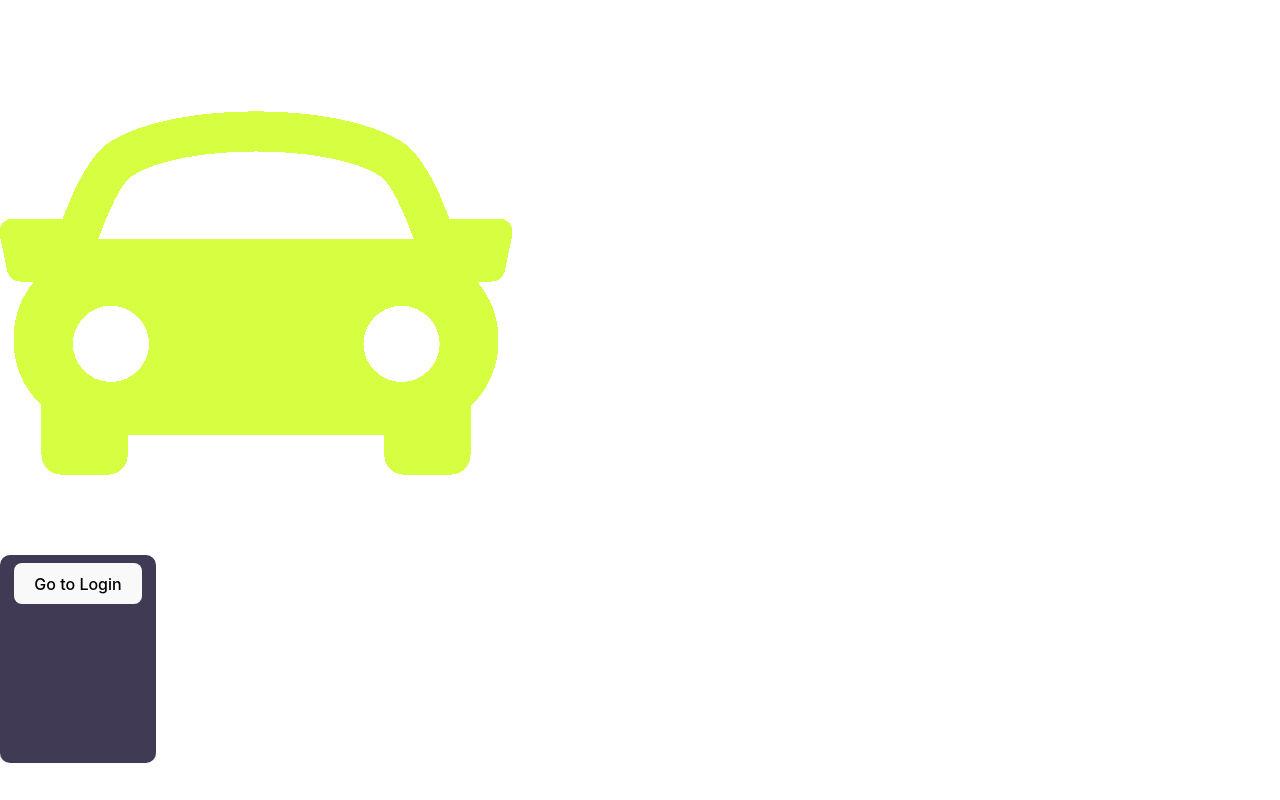
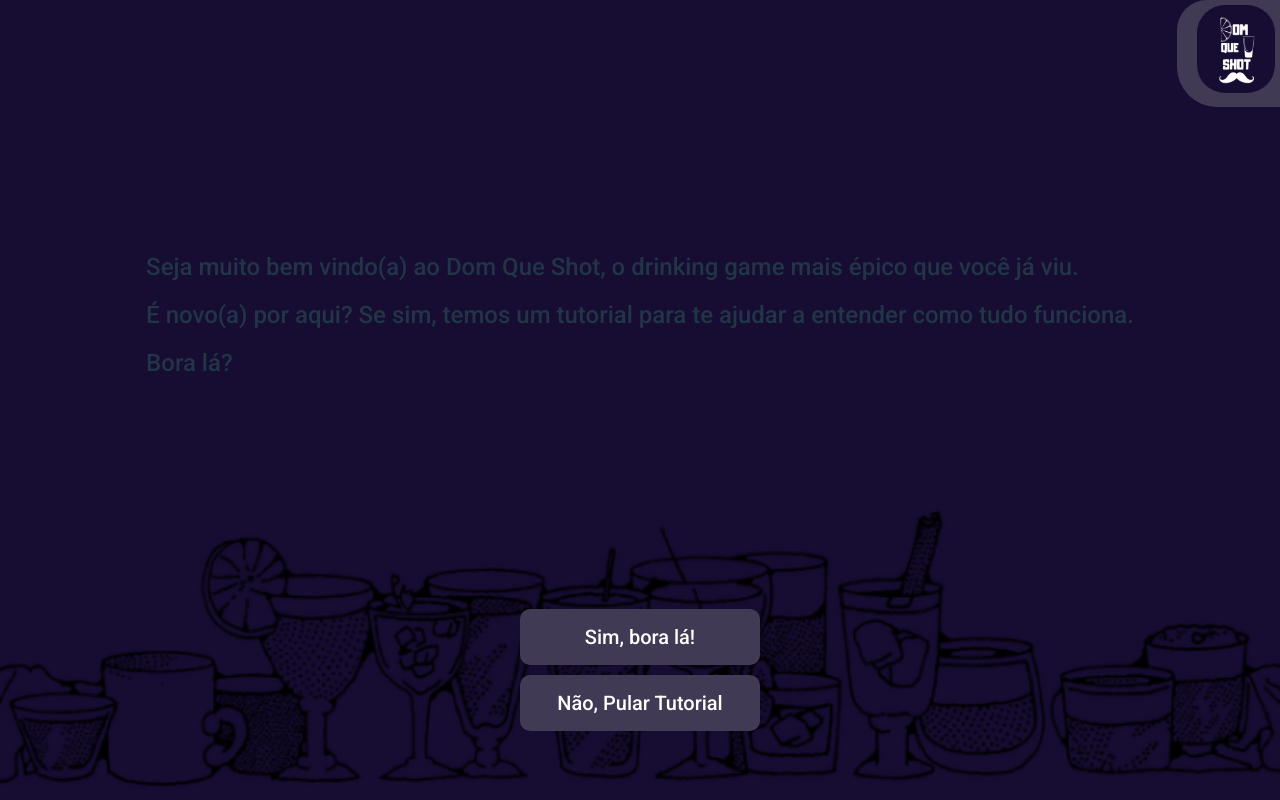
Before and after one commit to chap0lin/dom-que-shot, a React (Vite) app: page /Tutorial in a window 1280 px wide. Built offline with nearby package versions, Linux system fonts and the light colour scheme.

Commit message:
Adicionada tela de tutorial

```diff
--- a/src/scenes/Home/Home.css
+++ b/src/scenes/Home/Home.css
@@ -1,4 +1,4 @@
-.HeaderDiv {
+.HomeHeaderDiv {
   font-weight: 700;
   font-size: 24px;
   display: flex;
@@ -7,12 +7,12 @@
   height: 107px;
 }
 
-.HeaderTitle {
+.HomeHeaderTitle {
   width: 150px;
   padding-left: 1em;
 }
 
-.HeaderLogoSpace {
+.HomeHeaderLogoSpace {
   display: flex;
   justify-content: flex-end;
   width: 103px;
@@ -21,7 +21,7 @@
   background: #403a55;
 }
 
-.HeaderLogo {
+.HomeHeaderLogo {
   background: url(../../assets/logo-darker.png);
   background-color: #170c32;
   background-size: 100% 100%;
--- a/src/scenes/Home/Home.tsx
+++ b/src/scenes/Home/Home.tsx
@@ -7,13 +7,13 @@ import Background from '../../Components/Background';
 function Home() {
   return (
     <Background>
-      <div className="HeaderDiv">
-        <div className="HeaderTitle">
+      <div className="HomeHeaderDiv">
+        <div className="HomeHeaderTitle">
           <p>Vamos Começar?</p>
         </div>
-        <div className="HeaderLogoSpace">
+        <div className="HomeHeaderLogoSpace">
           <Link to="/">
-            <div className="HeaderLogo" />
+            <div className="HomeHeaderLogo" />
           </Link>
         </div>
       </div>
--- a/src/scenes/Tutorial/Tutorial.css
+++ b/src/scenes/Tutorial/Tutorial.css
@@ -0,0 +1,67 @@
+.TutorialPage {
+  min-height: 100vh;
+  display: flex;
+  flex-direction: column;
+  justify-content: space-around;
+  align-items: center;
+}
+
+.TutorialHeaderDiv {
+  font-weight: 700;
+  font-size: 24px;
+  display: flex;
+  align-items: center;
+  justify-content: flex-end;
+  height: 107px;
+}
+
+.TutorialHeaderLogoSpace {
+  display: flex;
+  justify-content: flex-end;
+  width: 103px;
+  height: 107px;
+  border-radius: 30px 0 0 40px;
+  background: #403a55;
+}
+
+.TutorialHeaderLogo {
+  background: url(../../assets/logo-darker.png);
+  background-color: #170c32;
+  background-size: 100% 100%;
+  background-position: center;
+  background-repeat: no-repeat;
+  width: 78px;
+  height: 88px;
+  border-radius: 28px;
+  margin-right: 5px;
+  margin-top: 5px;
+}
+
+.TutorialSection {
+  text-align: justify;
+  margin-top: 100px;
+  padding: 1em;
+  height: 500px;
+  font-size: 24px;
+  font-weight: 500;
+  display: flex;
+  flex-direction: column;
+  align-items: center;
+  justify-content: space-between;
+}
+
+.TutorialButtons {
+  display: flex;
+  flex-direction: column;
+  align-items: center;
+}
+
+.TutorialButton {
+  margin-top: 0.5em;
+  font-size: 20px;
+  color: white;
+  background: #403a55;
+  width: 240px;
+  height: 56px;
+  border-radius: 10px;
+}
--- a/src/scenes/Tutorial/Tutorial.tsx
+++ b/src/scenes/Tutorial/Tutorial.tsx
@@ -1,19 +1,41 @@
 import { Link } from 'react-router-dom';
-import logo from '../../assets/dummy/tutorial-logo.png';
+import Background from '../../Components/Background';
 import './Tutorial.css';
 
 function Tutorial() {
   return (
-    <div className="App">
-      <div>
-        <img src={logo} className="logo" alt="Vite logo" />
+    <Background>
+      <div className="TutorialHeaderDiv">
+        <div className="TutorialHeaderLogoSpace">
+          <Link to="/">
+            <div className="TutorialHeaderLogo" />
+          </Link>
+        </div>
       </div>
-      <div className="card">
-        <Link to="/Login">
-          <button>Go to Login</button>
-        </Link>
+
+      <div className="TutorialSection">
+        <p>
+          Seja muito bem vindo(a) ao Dom Que Shot, o drinking game mais épico
+          que você já viu.
+          <br />
+          <br />
+          É novo(a) por aqui? Se sim, temos um tutorial para te ajudar a
+          entender como tudo funciona.
+          <br />
+          <br />
+          Bora lá?
+        </p>
+        <div className="TutorialButtons">
+          <button className="TutorialButton">Sim, bora lá!</button>
+          <Link to="/Home">
+            <button className="TutorialButton">Não, Pular Tutorial</button>
+            {/* pelo fluxograma na verdade este botão tem de levar a /Login.
+            deixei assim por ora para que seja possível ver as telas já criadas
+            todas interagindo entre elas, em sequência.*/}
+          </Link>
+        </div>
       </div>
-    </div>
+    </Background>
   );
 }
 
--- a/src/scenes/Welcome/Welcome.css
+++ b/src/scenes/Welcome/Welcome.css
@@ -4,7 +4,6 @@
   flex-direction: column;
   justify-content: space-evenly;
   align-items: center;
-
 }
 
 .WelcomeImage {
@@ -14,7 +13,7 @@
 
 .WelcomeButton {
   color: black;
-    background-color: #D9D9D9;
+  background-color: #d9d9d9;
   border-radius: 10px;
   width: 240px;
   height: 56px;
--- a/src/scenes/Welcome/Welcome.tsx
+++ b/src/scenes/Welcome/Welcome.tsx
@@ -7,7 +7,7 @@ function Welcome() {
   return (
     <Background>
       <div className="WelcomePage">
-        <img className="WelcomeImage" src={logo}/>
+        <img className="WelcomeImage" src={logo} />
 
         <Link to="/Tutorial">
           <button className="WelcomeButton">Entrar</button>
```
Lines whose indentation alone changed are shown as unchanged.
